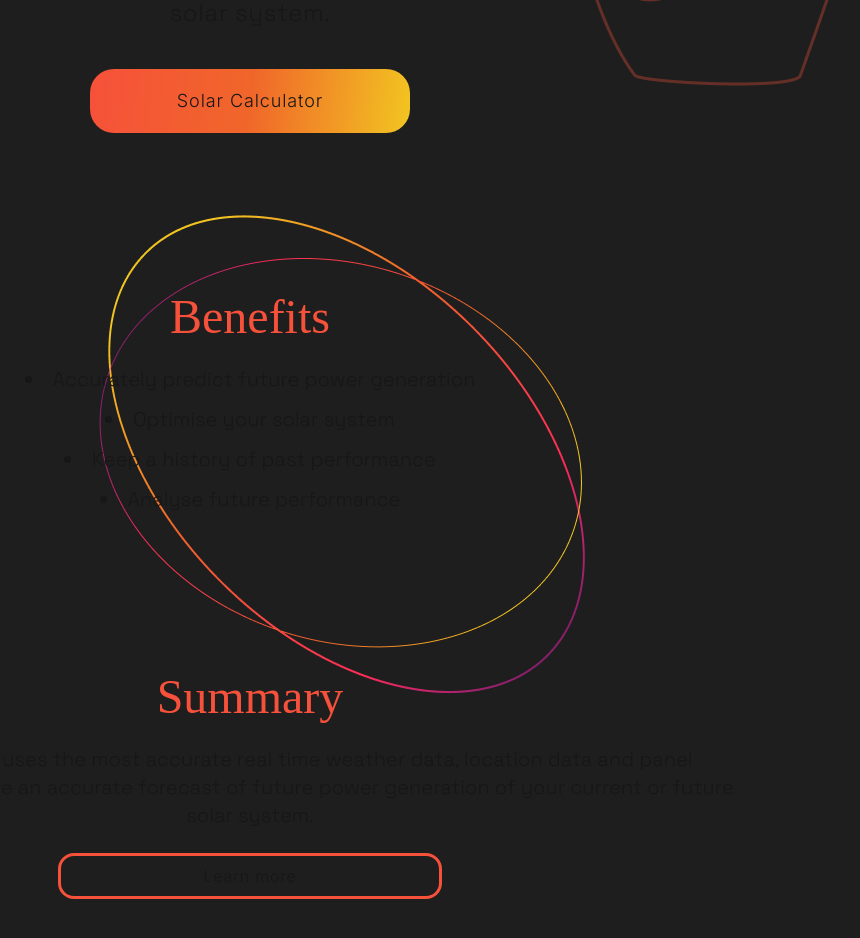
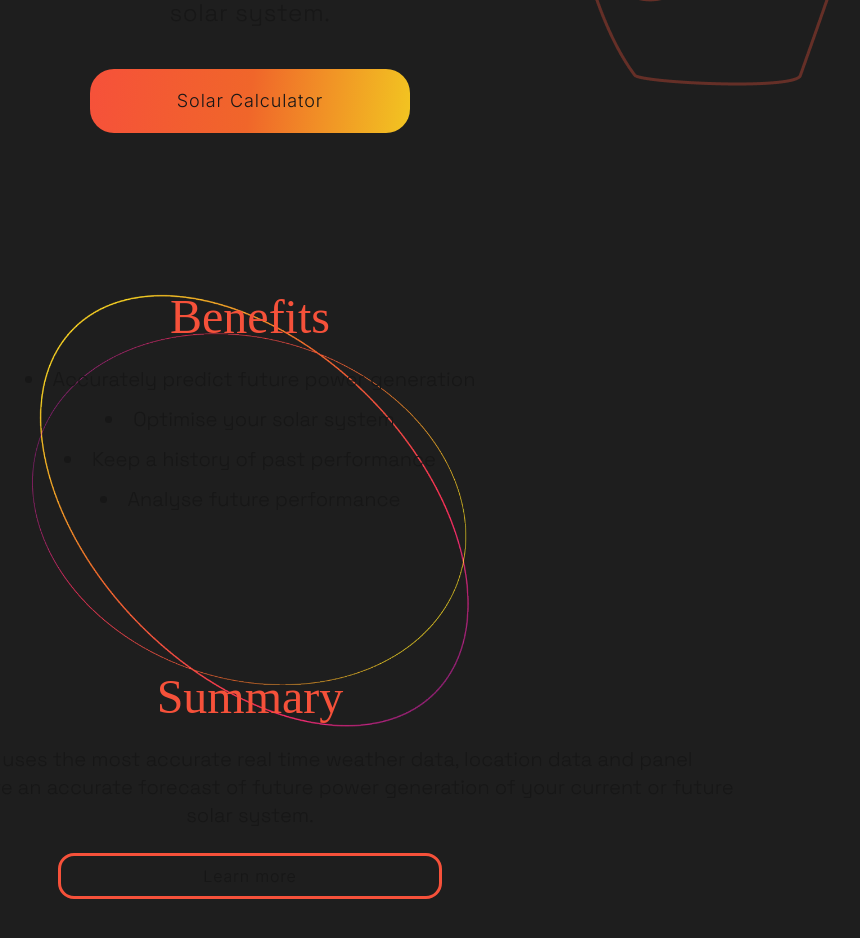
Before and after one commit to TLFSherv/solartriangle, a Next.js app: page / in a window 1280 px wide. Shown: the part 440-1378 px from the top of the page, without its empty margins (390-1250 px from the left). Built offline with nearby package versions, Linux system fonts and the light colour scheme; a web font is replaced by a local one.

Commit message:
fix background image for benefits section on home page

```diff
--- a/app/learn/components/ChapterCard.tsx
+++ b/app/learn/components/ChapterCard.tsx
@@ -8,7 +8,7 @@ export default function ChapterCard({ topicChapters }:
                 {
                     topicChapters.map((chapter) => {
                         return (
-                            <li className={`${chapter.level === 1 ? "pl-4" : ""} ${chapter.level === 2 ? "pl-8" : ""}`} >
+                            <li key={chapter.title} className={`${chapter.level === 1 ? "pl-4" : ""} ${chapter.level === 2 ? "pl-8" : ""}`} >
                                 <a href={chapter.id} className="hover:text-[#FF8D28]">
                                     {chapter.title}
                                 </a>
--- a/app/page.tsx
+++ b/app/page.tsx
@@ -2,8 +2,7 @@ import Image from "next/image"
 import Link from "next/link";
 import crown_lg from "../public/crown-lg.png"
 import circles from "../public/circles.png"
-import circles_sm from "../public/circles-sm.png"
-import circles_xs from "../public/circles-xs.png"
+import circles_lg from "../public/circles-lg.png"
 
 
 export default function Home() {
@@ -29,9 +28,9 @@ export default function Home() {
           </Link>
         </div>
       </section>
-      <section className='mx-auto mx-8 space-y-6'>
-        <div className="absolute z-[-1] min-[500px]:top-140">
-          <Image src={circles} alt="circles" />
+      <section className='relative mx-auto mx-8 space-y-6'>
+        <div className="absolute top-[-70] z-[-1]">
+          <Image src={circles_lg} alt="circles" />
         </div>
         <h2 className="static text-center text-[#F6513A] text-5xl font-[Darker_Grotesque]">
           Benefits
```
Also changed, not shown: public/circles-lg.png (added).
